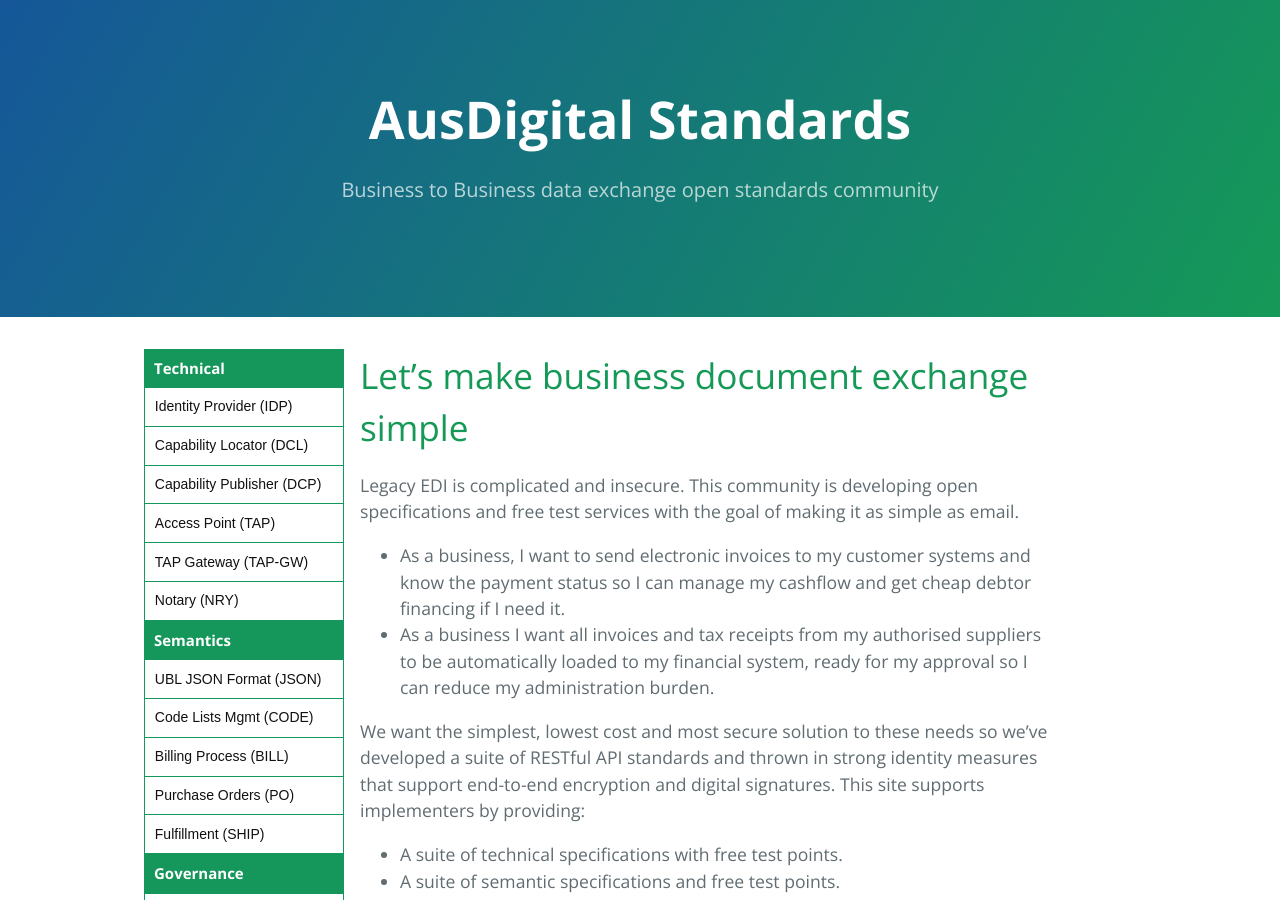
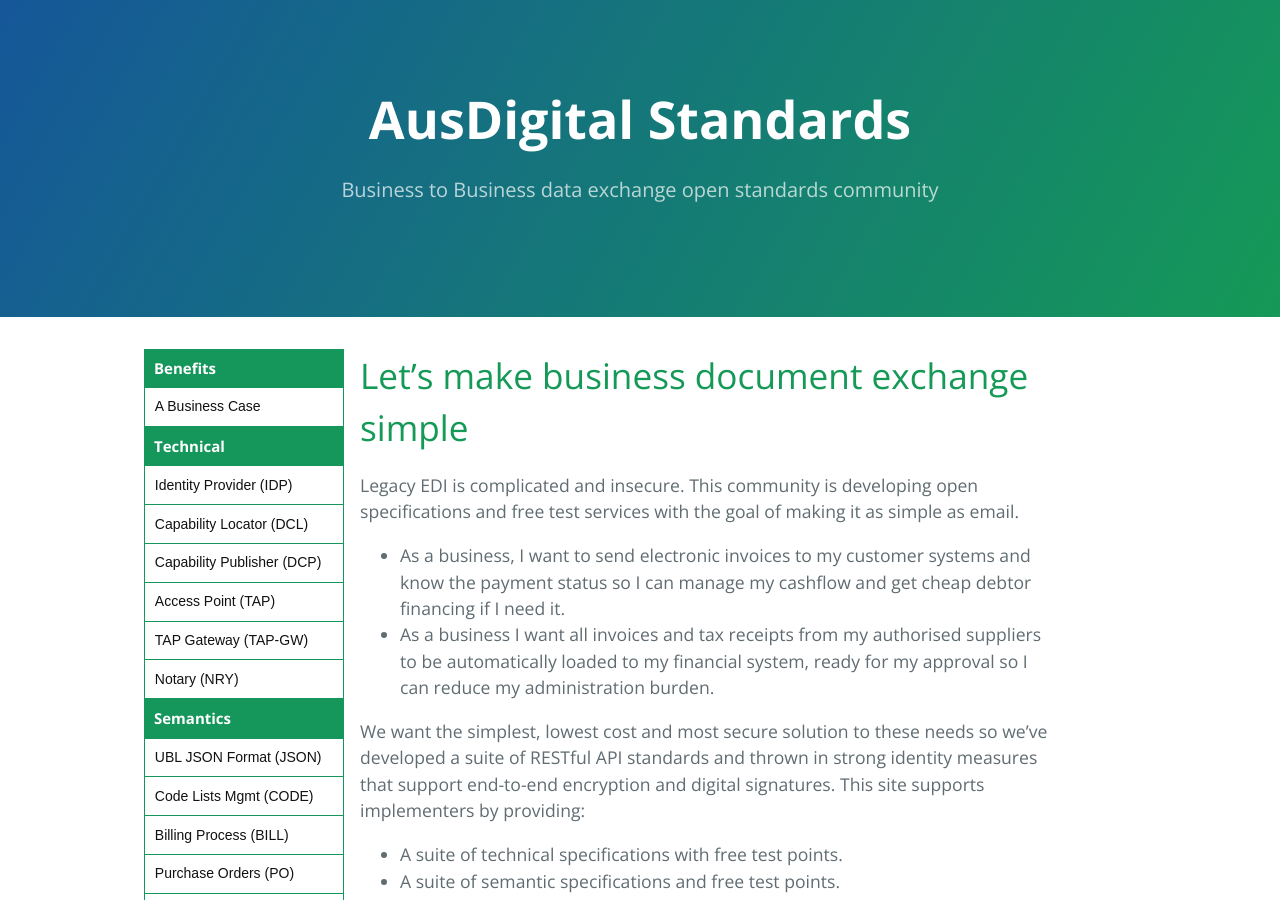
Before and after one commit to ausdigital/ausdigital.github.io, a Jekyll site: the page built from index.md, in a window 1280 px wide and 900 px high. Built offline with Jekyll 4.4.1, drawn with Linux system fonts in a browser that asks for light colours; our own code applies the rules of GitHub Pages for plain Markdown files.

Commit message:
Add business case link

```diff
--- a/_includes/main.html
+++ b/_includes/main.html
@@ -10,6 +10,8 @@
             <div class="pure-menu">
                 <ul class="pure-menu-list">
                     {% assign current = page.url | downcase | split: '/' %}
+                    <li class="pure-menu-title">Benefits</li>
+                    <li class="pure-menu-item{% if current[1] == 'business-case' %} active{% endif %}"><a href="/business-case/" class="pure-menu-link">A Business Case</a></li>
                     <li class="pure-menu-title">Technical</li>
                     <li class="pure-menu-item{% if current[1] == 'identity-provider' %} active{% endif %}"><a href="/identity-provider/" class="pure-menu-link">Identity Provider (IDP)</a></li>
                     <li class="pure-menu-item{% if current[1] == 'digital-capability-locator' %} active{% endif %}"><a href="/digital-capability-locator/" class="pure-menu-link">Capability Locator (DCL)</a></li>
```
